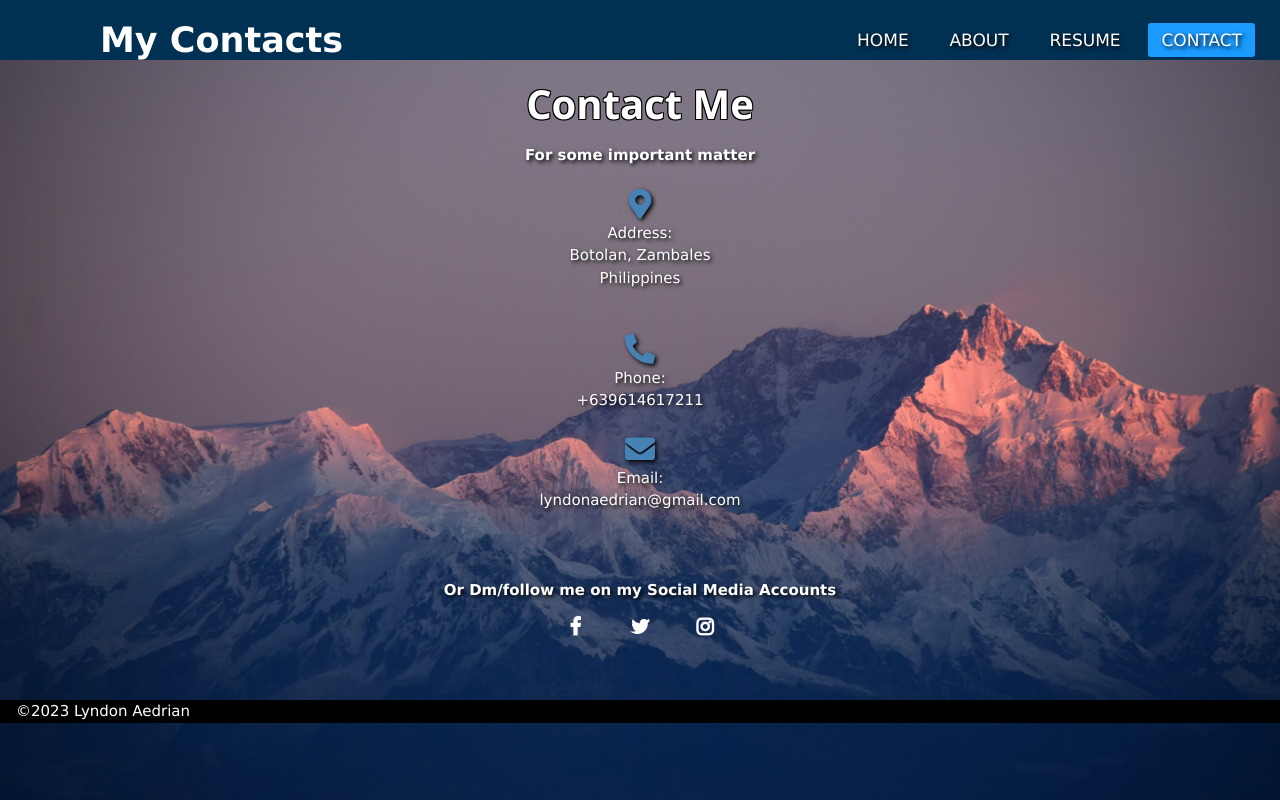
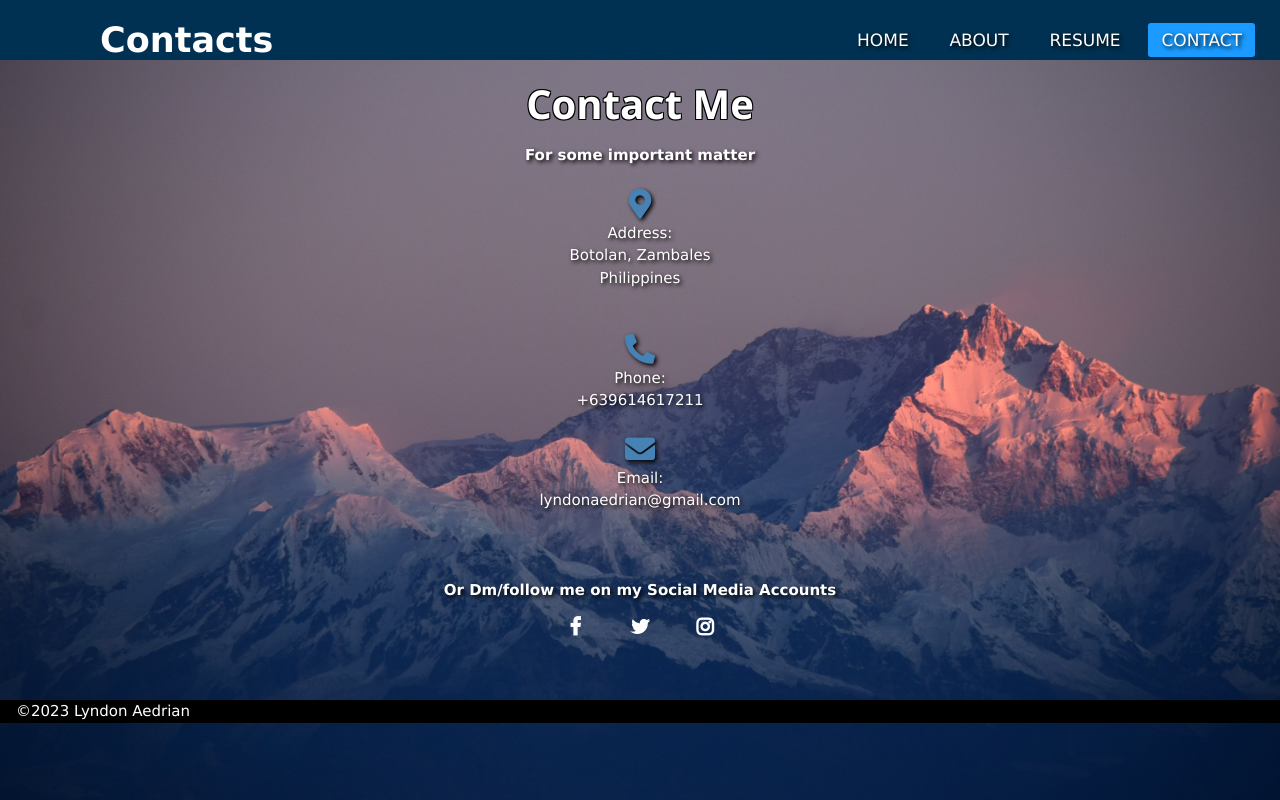
Before and after one commit to vow7/lyndonaedrian, a plain HTML site: page contcs.html in a window 1280 px wide. Drawn offline with nearby package versions, Linux system fonts and the light colour scheme.

Commit message:
Update contcs.html

```diff
--- a/contcs.html
+++ b/contcs.html
@@ -187,7 +187,7 @@ a.active,a:hover{
       <label for="check" class="checkbtn">
         <i class="fas fa-bars"></i>
       </label>
-      <label class="logo">My Contacts</label>
+      <label class="logo">Contacts</label>
       <ul>
         <li><a href="home.html">Home</a></li>
         <li><a href="ab.html">About</a></li>
```
